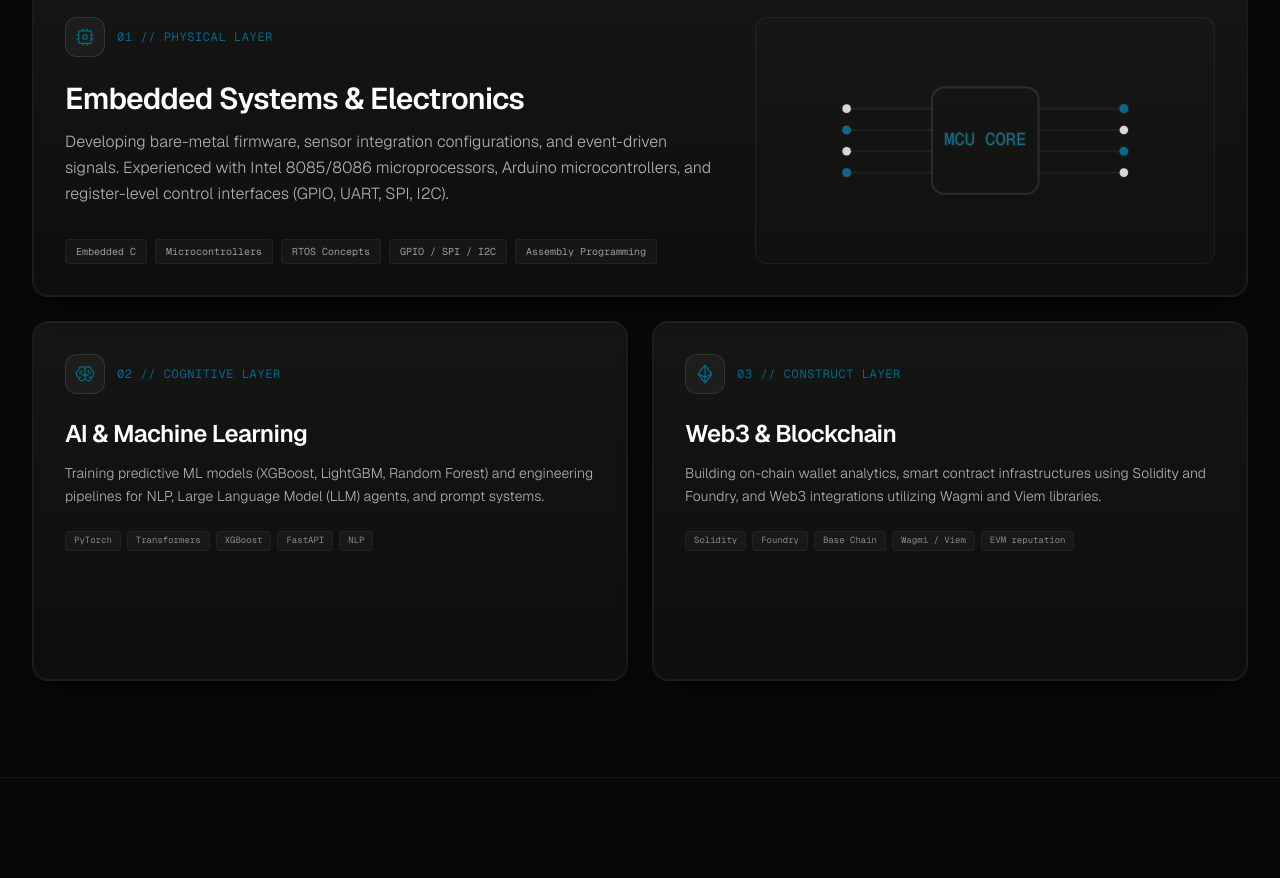
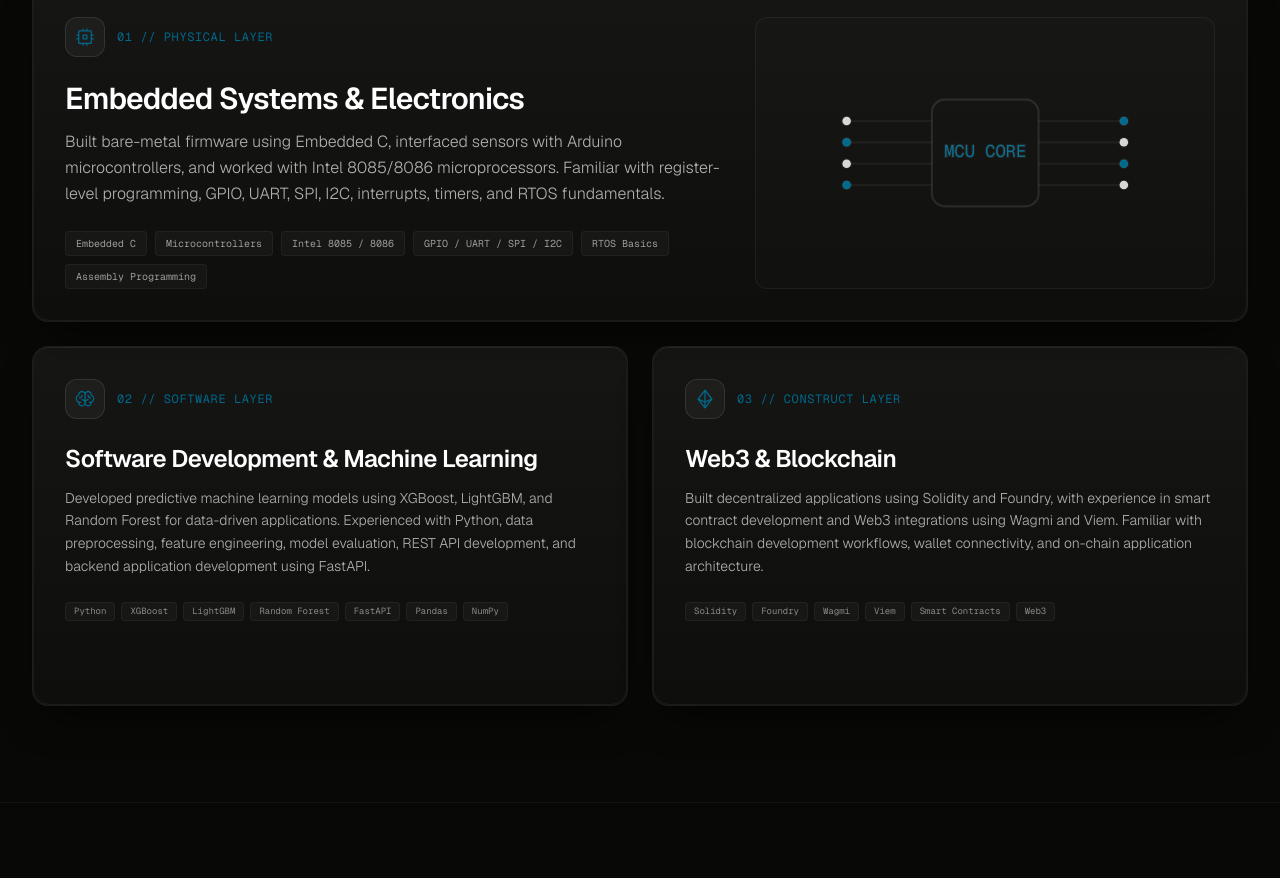
Before and after one commit to satish05112003/Portfolio, a Next.js app: page / in a window 1280 px wide. Shown: the part 1100-1978 px from the top of the page. Built offline with nearby package versions, Linux system fonts and the light colour scheme.

Commit message:
Update core disciplines copy and tech tags in Expertise section

```diff
--- a/src/components/BentoPillars.tsx
+++ b/src/components/BentoPillars.tsx
@@ -51,13 +51,13 @@ export default function BentoPillars() {
                     Embedded Systems & Electronics
                   </h3>
                   <p className="text-sm md:text-base text-[#d7d7d7]/80 font-light leading-relaxed mb-6">
-                    Developing bare-metal firmware, sensor integration configurations, and event-driven signals. Experienced with Intel 8085/8086 microprocessors, Arduino microcontrollers, and register-level control interfaces (GPIO, UART, SPI, I2C).
+                    Built bare-metal firmware using Embedded C, interfaced sensors with Arduino microcontrollers, and worked with Intel 8085/8086 microprocessors. Familiar with register-level programming, GPIO, UART, SPI, I2C, interrupts, timers, and RTOS fundamentals.
                   </p>
                 </div>
 
                 {/* Hardware Spec Tags */}
                 <div className="flex flex-wrap gap-2">
-                  {["Embedded C", "Microcontrollers", "RTOS Concepts", "GPIO / SPI / I2C", "Assembly Programming"].map((tag) => (
+                  {["Embedded C", "Microcontrollers", "Intel 8085 / 8086", "GPIO / UART / SPI / I2C", "RTOS Basics", "Assembly Programming"].map((tag) => (
                     <span key={tag} className="px-2.5 py-1 text-[10px] font-mono bg-white/[0.03] text-[#d7d7d7]/70 rounded border border-white/5">
                       {tag}
                     </span>
@@ -110,20 +110,20 @@ export default function BentoPillars() {
                   <Brain className="w-5 h-5" />
                 </div>
                 <span className="font-mono text-xs tracking-wider uppercase text-[#00698c]">
-                  02 // COGNITIVE LAYER
+                  02 // SOFTWARE LAYER
                 </span>
               </div>
               <h3 className="text-xl md:text-2xl font-semibold text-white mb-3 tracking-tight">
-                AI & Machine Learning
+                Software Development & Machine Learning
               </h3>
               <p className="text-xs md:text-sm text-[#d7d7d7]/80 font-light leading-relaxed mb-6">
-                Training predictive ML models (XGBoost, LightGBM, Random Forest) and engineering pipelines for NLP, Large Language Model (LLM) agents, and prompt systems.
+                Developed predictive machine learning models using XGBoost, LightGBM, and Random Forest for data-driven applications. Experienced with Python, data preprocessing, feature engineering, model evaluation, REST API development, and backend application development using FastAPI.
               </p>
             </div>
 
             {/* Tech tags */}
             <div className="flex flex-wrap gap-1.5 mt-auto">
-              {["PyTorch", "Transformers", "XGBoost", "FastAPI", "NLP"].map((tag) => (
+              {["Python", "XGBoost", "LightGBM", "Random Forest", "FastAPI", "Pandas", "NumPy"].map((tag) => (
                 <span key={tag} className="px-2 py-0.5 text-[9px] font-mono bg-white/[0.03] text-[#d7d7d7]/60 rounded border border-white/5">
                   {tag}
                 </span>
@@ -150,13 +150,13 @@ export default function BentoPillars() {
                 Web3 & Blockchain
               </h3>
               <p className="text-xs md:text-sm text-[#d7d7d7]/80 font-light leading-relaxed mb-6">
-                Building on-chain wallet analytics, smart contract infrastructures using Solidity and Foundry, and Web3 integrations utilizing Wagmi and Viem libraries.
+                Built decentralized applications using Solidity and Foundry, with experience in smart contract development and Web3 integrations using Wagmi and Viem. Familiar with blockchain development workflows, wallet connectivity, and on-chain application architecture.
               </p>
             </div>
 
             {/* Tech tags */}
             <div className="flex flex-wrap gap-1.5 mt-auto">
-              {["Solidity", "Foundry", "Base Chain", "Wagmi / Viem", "EVM reputation"].map((tag) => (
+              {["Solidity", "Foundry", "Wagmi", "Viem", "Smart Contracts", "Web3"].map((tag) => (
                 <span key={tag} className="px-2 py-0.5 text-[9px] font-mono bg-white/[0.03] text-[#d7d7d7]/60 rounded border border-white/5">
                   {tag}
                 </span>
```
